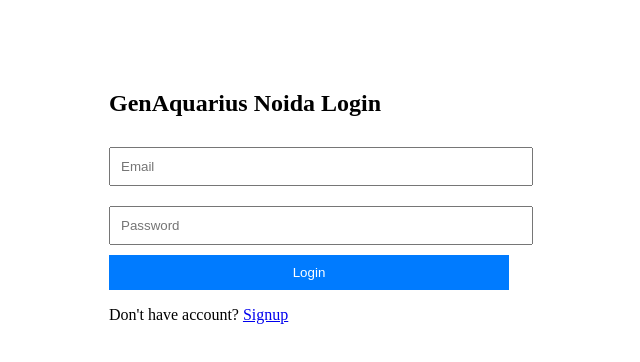
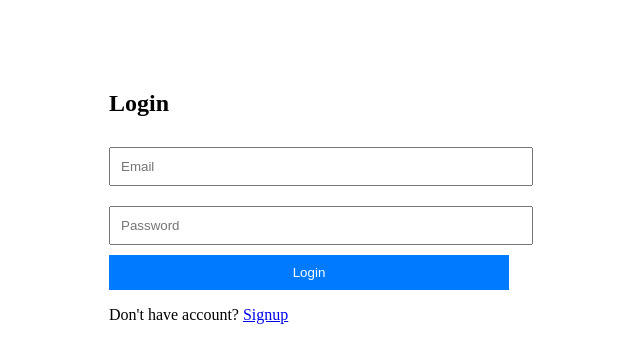
Before and after one commit to anildhami49/Student-Admission-Frontend-New, an Angular app: page /login in a window 1280 px wide. Shown: the top 362 px of the page, without its empty margins (331-971 px from the left). Built offline with nearby package versions, Linux system fonts and the light colour scheme.

Commit message:
update name

```diff
--- a/src/app/login/login.ts
+++ b/src/app/login/login.ts
@@ -10,7 +10,7 @@ import { AuthService } from '../auth';
   imports: [CommonModule, FormsModule, RouterModule],
   template: `
     <div class="container">
-      <h2>GenAquarius  Noida Login</h2>
+      <h2>Login</h2>
       <form (ngSubmit)="onSubmit()">
         <input [(ngModel)]="email" name="email" type="email" placeholder="Email" required>
         <input [(ngModel)]="password" name="password" type="password" placeholder="Password" required>
```
